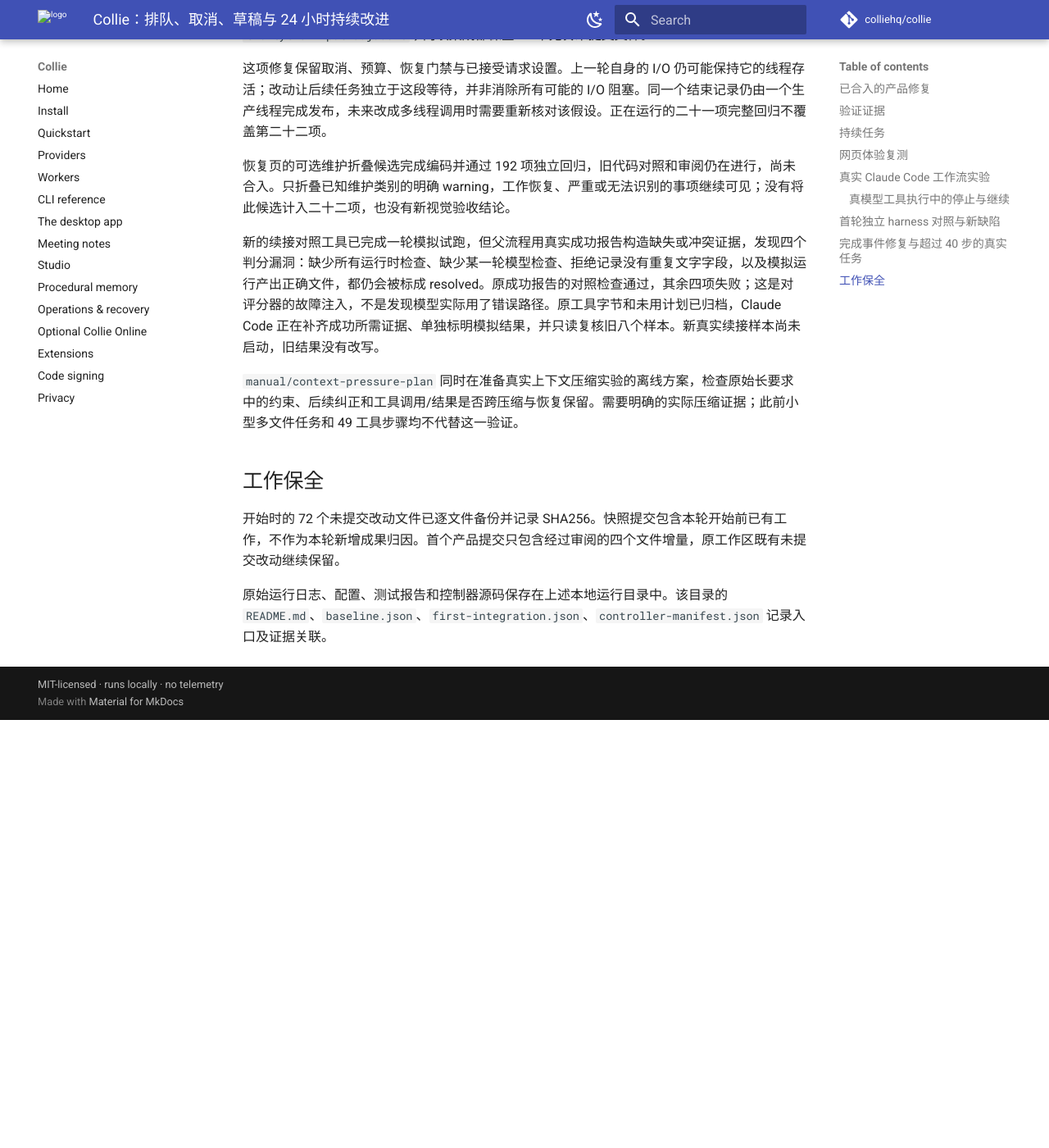
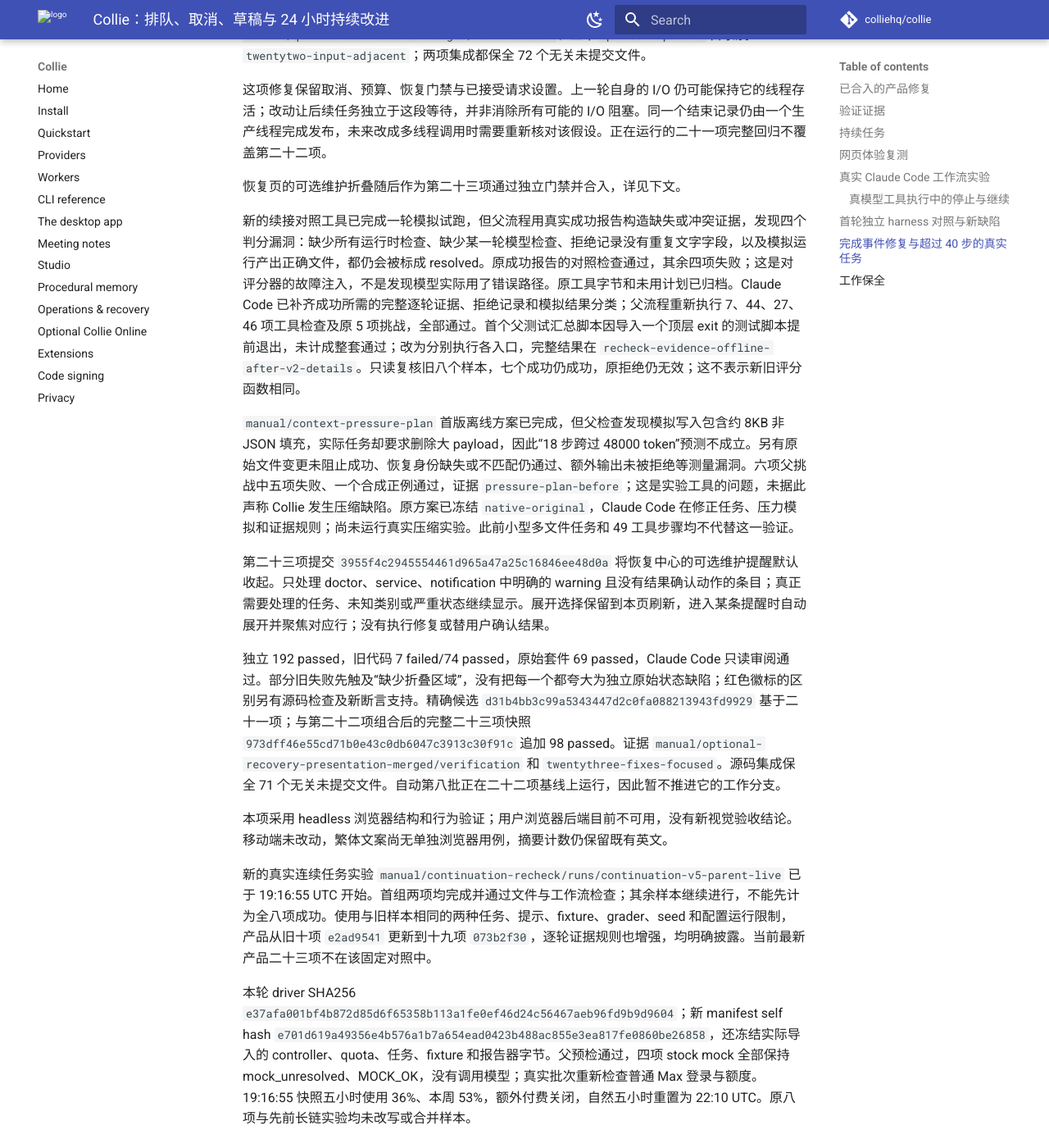
Before and after one commit to colliehq/collie, an MkDocs documentation site: the page built from docs/product-evolution-2026-09-13.md, in a window 1280 px wide and 1400 px high, scrolled down 13340 px. Shown: the whole window at 82% size. Built offline with MkDocs 1.6.1 and Material for MkDocs 9.7.7, drawn with Linux system fonts in a browser that asks for light colours; comment, search, counter and statistics services are not loaded; before the commit the page ends 14218 px from its top, so only the background shows below that; some of the changed text lies outside the part shown.

Commit message:
docs: record optional recovery UX and resumed native comparison

```diff
--- a/docs/product-evolution-2026-09-13.md
+++ b/docs/product-evolution-2026-09-13.md
@@ -2,7 +2,7 @@
 
 本轮从 2026-09-13 05:15 PDT 开始，后台任务截止于 2026-09-14 05:15 PDT。
 
-截至 19:05 UTC，二十二项产品修复已经独立验证并提交，后台后续批次已同步到这个版本。完成了真实连续任务实验；新续接对照、上下文压缩实验和恢复页的可选提示仍在推进。
+截至 19:20 UTC，二十三项产品修复已经独立验证并提交。后台第八批以二十二项版本继续改进 worker；新的真实续接对照已启动，上下文压缩评测方案正在修正。
 
 ## 已合入的产品修复
 
@@ -201,7 +201,7 @@
 
 独立 83 passed，旧代码 2 failed/5 passed，只读审阅通过。自动批次的精确快照 `f22fd5f91dcba7e372a4a4e70bc0a98b9e0f72cd` 于 18:49:55 UTC 完成全量回归，1214.978 秒：4071 passed、20 skipped，GUI 63/63、surfaces 41/41，全部门禁通过。这份完整快照包含前十八项与本项，未包含第十九、二十项；证据在 `rounds/07-configuration`。没有用这份构建测试宣称进行了真实 Codex API 验证。
 
-全部二十一项组合为 `672c056164c6823a15196d06f8c23dd03a83c9da`，追加 143 passed 后于 18:54:50 UTC 推进自动分支。该组合的完整回归 `twentyone-fixes-full` 已启动，当前尚未完成。
+全部二十一项组合为 `672c056164c6823a15196d06f8c23dd03a83c9da`，追加 143 passed 后于 18:54:50 UTC 推进自动分支。该组合的完整回归 `twentyone-fixes-full` 于 19:15:56 UTC 完成，1264.961 秒：4093 passed、20 skipped，GUI 63/63、surfaces 41/41，全部门禁通过；不覆盖第二十二、二十三项。
 
 第二十二项提交 `2da867e37222d5300808a730460ae815296e8545` 让已接受的后续任务不再等待上一轮自己的页面写入和可选通知。上一轮先发出两个任务共享的结束事件，接手任务再开始；上一轮自己的通知可以随后完成。启动后续任务的线程失败时，请求保持原身份和文字，回到等待状态并显示原因，仍可手动启动。
 
@@ -209,11 +209,21 @@
 
 这项修复保留取消、预算、恢复门禁与已接受请求设置。上一轮自身的 I/O 仍可能保持它的线程存活；改动让后续任务独立于这段等待，并非消除所有可能的 I/O 阻塞。同一个结束记录仍由一个生产线程完成发布，未来改成多线程调用时需要重新核对该假设。正在运行的二十一项完整回归不覆盖第二十二项。
 
-恢复页的可选维护折叠候选完成编码并通过 192 项独立回归，旧代码对照和审阅仍在进行，尚未合入。只折叠已知维护类别的明确 warning，工作恢复、严重或无法识别的事项继续可见；没有将此候选计入二十二项，也没有新视觉验收结论。
+恢复页的可选维护折叠随后作为第二十三项通过独立门禁并合入，详见下文。
 
-新的续接对照工具已完成一轮模拟试跑，但父流程用真实成功报告构造缺失或冲突证据，发现四个判分漏洞：缺少所有运行时检查、缺少某一轮模型检查、拒绝记录没有重复文字字段，以及模拟运行产出正确文件，都仍会被标成 resolved。原成功报告的对照检查通过，其余四项失败；这是对评分器的故障注入，不是发现模型实际用了错误路径。原工具字节和未用计划已归档，Claude Code 正在补齐成功所需证据、单独标明模拟结果，并只读复核旧八个样本。新真实续接样本尚未启动，旧结果没有改写。
+新的续接对照工具已完成一轮模拟试跑，但父流程用真实成功报告构造缺失或冲突证据，发现四个判分漏洞：缺少所有运行时检查、缺少某一轮模型检查、拒绝记录没有重复文字字段，以及模拟运行产出正确文件，都仍会被标成 resolved。原成功报告的对照检查通过，其余四项失败；这是对评分器的故障注入，不是发现模型实际用了错误路径。原工具字节和未用计划已归档。Claude Code 已补齐成功所需的完整逐轮证据、拒绝记录和模拟结果分类；父流程重新执行 7、44、27、46 项工具检查及原 5 项挑战，全部通过。首个父测试汇总脚本因导入一个顶层 exit 的测试脚本提前退出，未计成整套通过；改为分别执行各入口，完整结果在 `recheck-evidence-offline-after-v2-details`。只读复核旧八个样本，七个成功仍成功，原拒绝仍无效；这不表示新旧评分函数相同。
 
-`manual/context-pressure-plan` 同时在准备真实上下文压缩实验的离线方案，检查原始长要求中的约束、后续纠正和工具调用/结果是否跨压缩与恢复保留。需要明确的实际压缩证据；此前小型多文件任务和 49 工具步骤均不代替这一验证。
+`manual/context-pressure-plan` 首版离线方案已完成，但父检查发现模拟写入包含约 8KB 非 JSON 填充，实际任务却要求删除大 payload，因此“18 步跨过 48000 token”预测不成立。另有原始文件变更未阻止成功、恢复身份缺失或不匹配仍通过、额外输出未被拒绝等测量漏洞。六项父挑战中五项失败、一个合成正例通过，证据 `pressure-plan-before`；这是实验工具的问题，未据此声称 Collie 发生压缩缺陷。原方案已冻结 `native-original`，Claude Code 在修正任务、压力模拟和证据规则；尚未运行真实压缩实验。此前小型多文件任务和 49 工具步骤均不代替这一验证。
+
+第二十三项提交 `3955f4c2945554461d965a47a25c16846ee48d0a` 将恢复中心的可选维护提醒默认收起。只处理 doctor、service、notification 中明确的 warning 且没有结果确认动作的条目；真正需要处理的任务、未知类别或严重状态继续显示。展开选择保留到本页刷新，进入某条提醒时自动展开并聚焦对应行；没有执行修复或替用户确认结果。
+
+独立 192 passed，旧代码 7 failed/74 passed，原始套件 69 passed，Claude Code 只读审阅通过。部分旧失败先触及“缺少折叠区域”，没有把每一个都夸大为独立原始状态缺陷；红色徽标的区别另有源码检查及新断言支持。精确候选 `d31b4bb3c99a5343447d2c0fa088213943fd9929` 基于二十一项；与第二十二项组合后的完整二十三项快照 `973dff46e55cd71b0e43c0db6047c3913c30f91c` 追加 98 passed。证据 `manual/optional-recovery-presentation-merged/verification` 和 `twentythree-fixes-focused`。源码集成保全 71 个无关未提交文件。自动第八批正在二十二项基线上运行，因此暂不推进它的工作分支。
+
+本项采用 headless 浏览器结构和行为验证；用户浏览器后端目前不可用，没有新视觉验收结论。移动端未改动，繁体文案尚无单独浏览器用例，摘要计数仍保留既有英文。
+
+新的真实连续任务实验 `manual/continuation-recheck/runs/continuation-v5-parent-live` 已于 19:16:55 UTC 开始。首组两项均完成并通过文件与工作流检查；其余样本继续进行，不能先计为全八项成功。使用与旧样本相同的两种任务、提示、fixture、grader、seed 和配置运行限制，产品从旧十项 `e2ad9541` 更新到十九项 `073b2f30`，逐轮证据规则也增强，均明确披露。当前最新产品二十三项不在该固定对照中。
+
+本轮 driver SHA256 `e37afa001bf4b872d85d6f65358b113a1fe0ef46d24c56467aeb96fd9b9d9604`；新 manifest self hash `e701d619a49356e4b576a1b7a654ead0423b488ac855e3ea817fe0860be26858`，还冻结实际导入的 controller、quota、任务、fixture 和报告器字节。父预检通过，四项 stock mock 全部保持 mock_unresolved、MOCK_OK，没有调用模型；真实批次重新检查普通 Max 登录与额度。19:16:55 快照五小时使用 36%、本周 53%，额外付费关闭，自然五小时重置为 22:10 UTC。原八项与先前长链实验均未改写或合并样本。
 
 ## 工作保全
 
```
